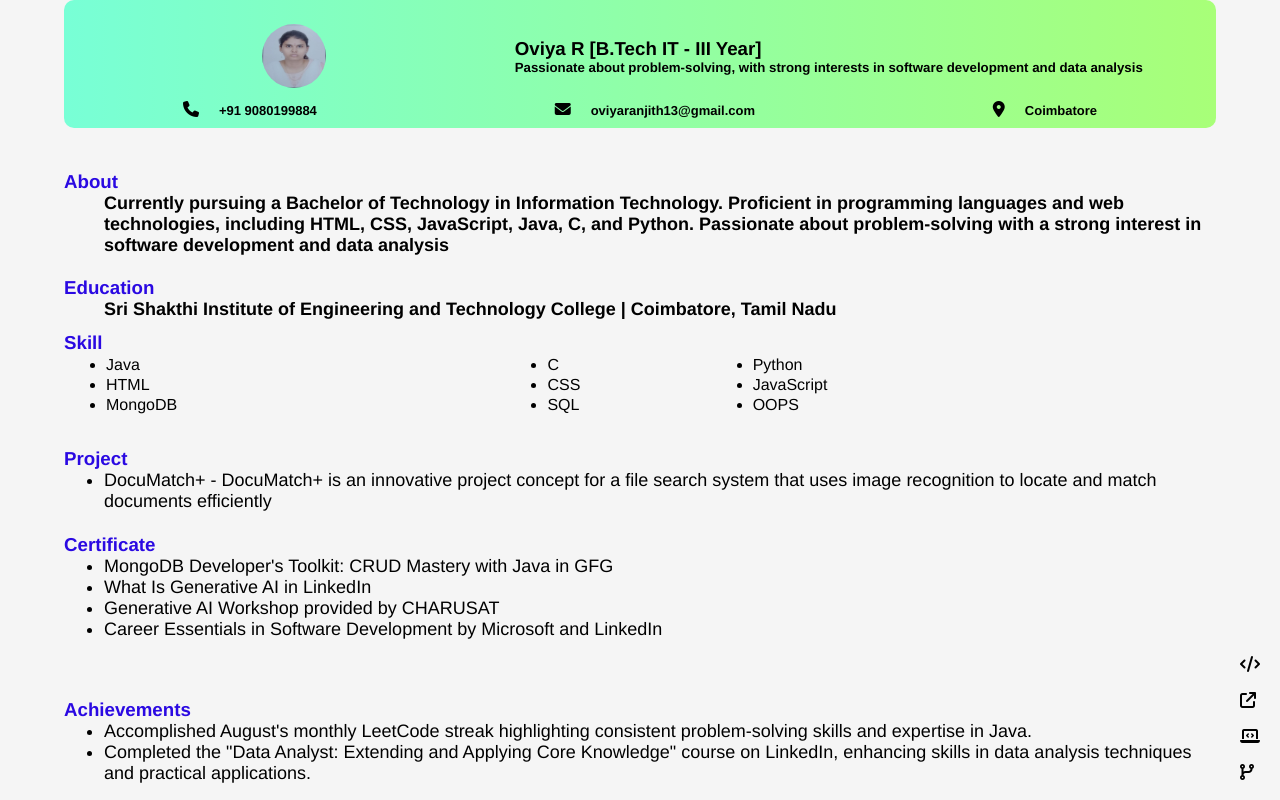
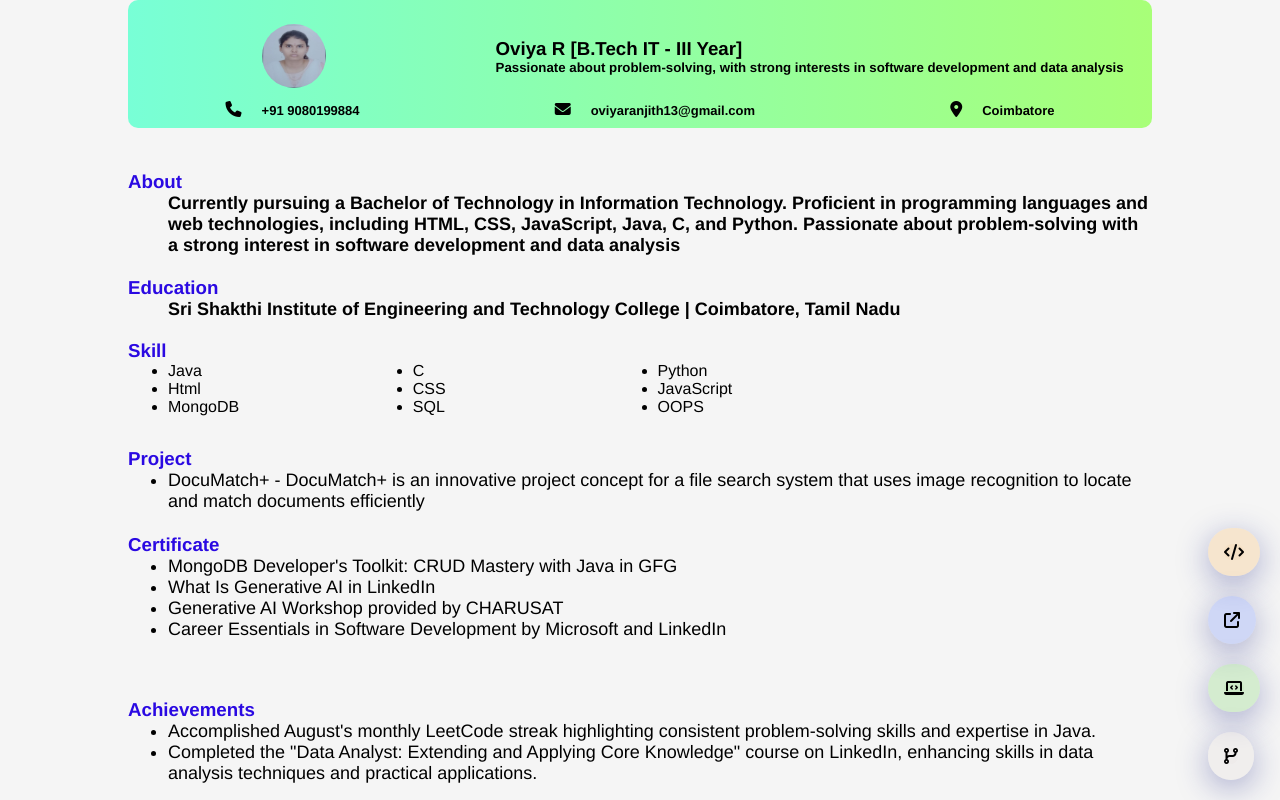
Before and after one commit to OviyaRranjini/OviyaRanjini.githhub.io, a plain HTML site: page index.html in a window 1280 px wide. Drawn offline with Linux system fonts and the light colour scheme.

Commit message:
Add files via upload

```diff
--- a/Styles1.css
+++ b/Styles1.css
@@ -13,7 +13,7 @@
         font-family: 'Franklin Gothic Medium', 'Arial Narrow', Arial, sans-serif;
 }
 .profile{
-    width:90%;
+    width:80%;
     height:8rem;
     /* W3C, IE 10+/ Edge, Firefox 16+, Chrome 26+, Opera 12+, Safari 7+ */
   align-content: center;
@@ -78,7 +78,7 @@ img{
     color: black;
 }
 .about {
-    width: 90%;
+    width: 80%;
     height:8rem;
     display: flex;
     flex-direction: column;
@@ -96,7 +96,7 @@ img{
 
 }
 .education {
-    width: 90%;
+    width: 80%;
     height:4rem;
     display: flex;
     flex-direction: column;
@@ -105,7 +105,7 @@ img{
     justify-content:flex-end;
 }
 .skill {
-    width: 90%;
+    width: 80%;
     height:6rem;
     display: flex;
     flex-direction: column;
@@ -120,7 +120,7 @@ img{
     border-style:solid; */
 }
 .project {
-    width: 90%;
+    width: 80%;
     height:6rem;
     display: flex;
     flex-direction: column;
@@ -129,7 +129,7 @@ img{
     justify-content:flex-end;
 }
 .certificate {
-    width: 90%;
+    width: 80%;
     height:8rem;
     display: flex;
     flex-direction: column;
@@ -138,7 +138,7 @@ img{
     justify-content:flex-end;
 }
 .Achievements {
-    width: 90%;
+    width: 80%;
     height:9rem;
     padding-bottom:1rem;
     display: flex;
@@ -155,3 +155,91 @@ img{
     right: 20px;
     gap: 20px;
 }
+.list{
+    width: 100%;
+    display: flex;
+    flex-direction: row;
+    justify-content:flex-start;
+    align-content: space-between;
+    align-items: stretch;
+}
+.list1{
+    width:20%;
+    padding-left:40px;
+    /* font-size:large; */
+}
+.fa-arrow-up-right-from-square{
+    background: rgba(7, 55, 246, 0.2);
+    box-shadow: 0 8px 32px 0 rgba( 31, 38, 135, 0.37 );
+    backdrop-filter: blur( 0px );
+    -webkit-backdrop-filter: blur( 0px );
+    border-radius: 40px;
+    border: 1rem solid rgba( 255, 255, 255, 0.18 );
+}
+.fa-code{
+    background: rgb(246, 140, 1,0.2);
+    box-shadow: 0 8px 32px 0 rgba( 31, 38, 135, 0.37 );
+    backdrop-filter: blur( 0px );
+    -webkit-backdrop-filter: blur( 0px );
+    border-radius: 40px;
+    border: 1rem solid rgba( 255, 255, 255, 0.18 );
+}
+.fa-code:hover{
+    background: rgb(232, 137, 13);
+    color: #ffff;
+    /* visibility: visible;
+      opacity: 1; */
+}
+.fa-code-branch {
+    background: rgb(207, 194, 190,0.2);
+    box-shadow: 0 8px 32px 0 rgba( 31, 38, 135, 0.37 );
+    backdrop-filter: blur( 0px );
+    -webkit-backdrop-filter: blur( 0px );
+    border-radius: 50px;
+    border: 1rem solid rgba( 255, 255, 255, 0.18 );
+}
+.fa-code-branch:hover{
+    background: black;
+    color:#ffff;
+    /* visibility: visible;
+      opacity: 1; */
+}
+.fa-laptop-code:hover{
+    background: rgb(26, 108, 8);
+    color: #ffff;
+    /* visibility: visible;
+      opacity: 1; */
+}
+.fa-laptop-code{
+    background: rgba(38, 178, 6, 0.2);
+    box-shadow: 0 8px 32px 0 rgba( 31, 38, 135, 0.37 );
+    backdrop-filter: blur( 0px );
+    -webkit-backdrop-filter: blur( 0px );
+    border-radius: 40px;
+    border: 1rem solid rgba( 255, 255, 255, 0.18 );
+}
+.fa-arrow-up-right-from-square:hover{
+    background: rgb(15, 49, 188);
+    color:white;
+    /* visibility: visible;
+      opacity: 1; */
+}
+/* .GFG .linked .leetcode .git{
+    visibility: hidden;
+    background-color: black;
+    color: #fff;
+    text-align: center;
+    padding: 5px;
+    border-radius: 5px;
+
+    /* Positioning the message */
+    /* position: absolute;
+    bottom: 100%; /* Show above the icon */
+    /* left: 50%;
+    transform: translateX(-50%);
+    white-space: nowrap; */
+
+    /* Fade-in effect */
+    /* opacity: 0;
+    transition: opacity 0.3s ease;
+} */
--- a/index.html
+++ b/index.html
@@ -37,7 +37,24 @@
         </div>
         <div class="skill">
             <h3 class="head">Skill</h3>
-          <table class="table">
+            <div class="list">
+                <ul class="list1">
+                    <li>Java</li>
+                    <li>Html</li>
+                    <li> MongoDB</li>
+                </ul>
+                <ul class="list1">
+                    <li>C</li>
+                    <li>CSS</li>
+                    <li>SQL</li>
+                </ul>
+                <ul class="list1">
+                    <li>Python</li>
+                    <li>JavaScript</li>
+                    <li>OOPS</li>
+                </ul>
+            </div>
+          <!-- <table class="table">
             <tr>
                 <td><ul>
                     <li>Java</li>
@@ -69,7 +86,7 @@
             <li>OOPS</li>
         </ul></td>
     </tr>
-          </table>
+          </table>     -->
         </div>
         <div class="project">
             <h3 class="head">
@@ -99,10 +116,24 @@
          </ul>
         </div>
         <div class="professional">
-            <i class="fa-solid fa-code "></i>
-                 <i class="fa-solid fa-arrow-up-right-from-square "></i>
-                    <i class="fa-solid fa-laptop-code "></i>
-                    <i class="fa-solid fa-code-branch "></i>
+           <a href="https://leetcode.com/problemset/">
+           <i class="fa-solid fa-code ">
+            <!-- <span class="leetcode">LeetCode</span> -->
+           </i></a>
+           <a href="https://www.linkedin.com/feed/">
+                <i class="fa-solid fa-arrow-up-right-from-square ">
+                    <!-- <span class="linked">LinkedIn</span> -->
+                </i></a>
+                <a href="https://www.geeksforgeeks.org/user/oviyaran80eb/" >
+                 <i class="fa-solid fa-laptop-code ">
+                    <!-- <span class="GFG">geeksforgeeks</span> -->
+                 </i></a>
+                    <a href="https://github.com/OviyaRranjini">
+                        <i class="fa-solid fa-code-branch ">
+                            <!-- <span class="git">github</span> -->
+                        </i></a>
+
         </div>
+
     </body>
 </html>
```
